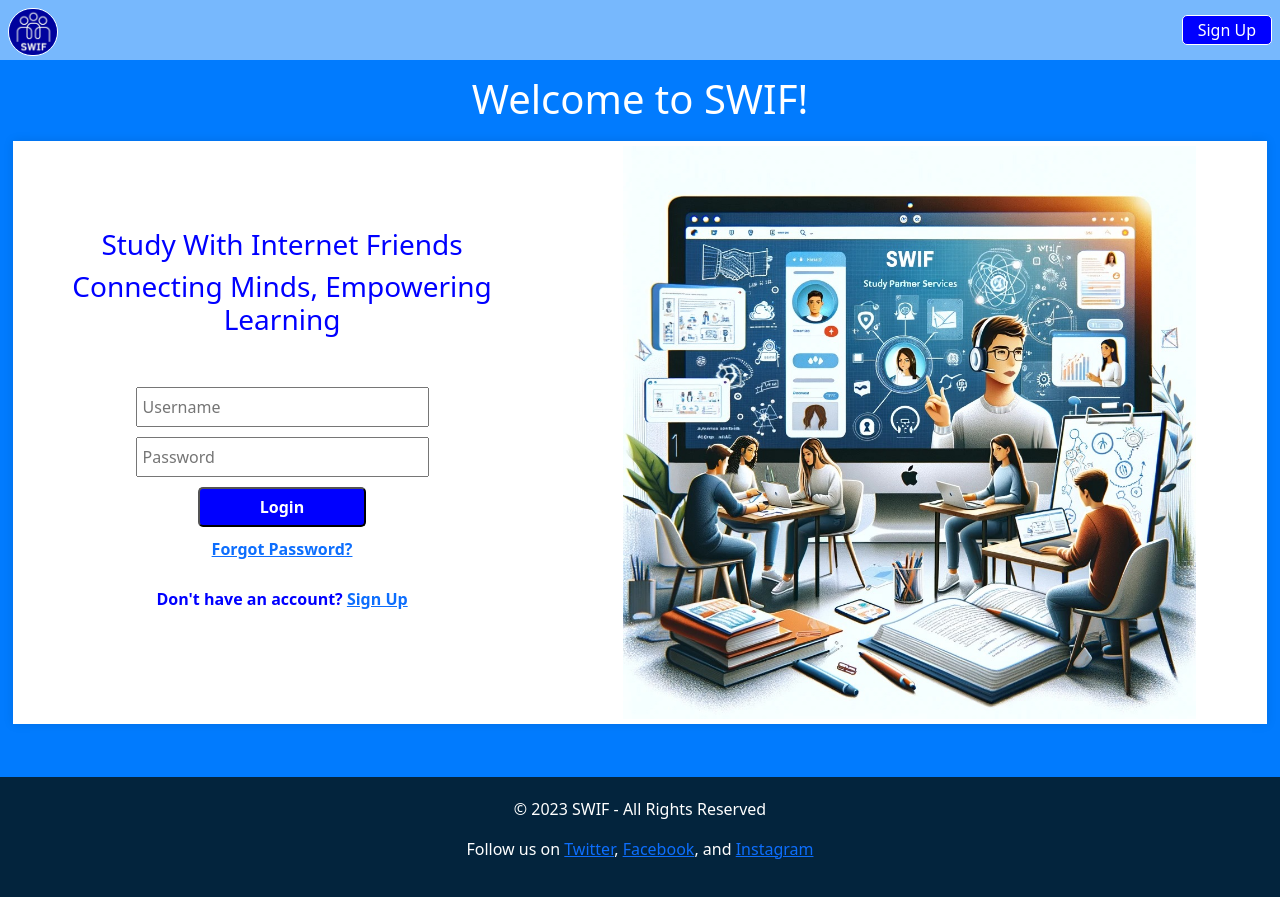
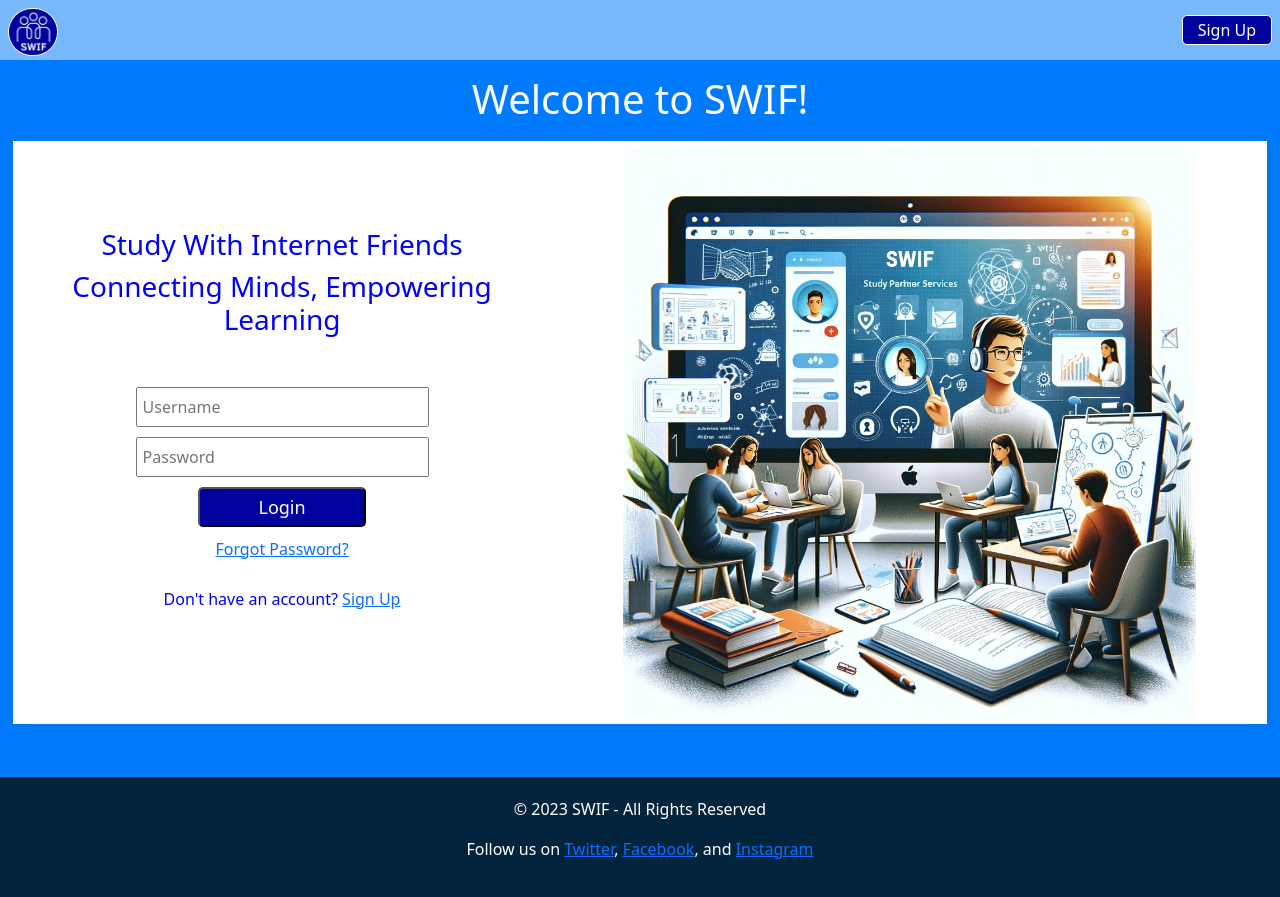
Before and after one commit to aheggy/swif-front-end, a React (Create React App) app: page / in a window 1280 px wide. Built offline with nearby package versions, Linux system fonts and the light colour scheme; no server answers; the HTML template or start-up script is replaced by a standard one.

Commit message:
adding more styling

```diff
--- a/src/Components/NavBar.css
+++ b/src/Components/NavBar.css
@@ -39,7 +39,7 @@
   padding: 2px 15px;
   cursor: pointer;
   border-radius: 5px;
-  background-color: blue;
+  background-color: #00029d;
   color: white;
   }
 
@@ -47,7 +47,7 @@
     /* text-decoration: underline; */
     transition: 0.2s;
     background-color: white;
-    color: blue;
+    color: #00029d;
     border: 1px solid blue;
     /* box-shadow: 0 0 20px rgb(0, 8, 255); */
   }
--- a/src/Pages/Home.css
+++ b/src/Pages/Home.css
@@ -68,7 +68,6 @@
     /* border: 1px solid blue; */
     margin: 50px;
     width: 50%;
-    font-weight: bold;
 
 }
 
@@ -81,7 +80,7 @@
 
 
 .landing-page-image {
-    positizon: relative;
+    position: relative;
 }
 
 .landing-page-image .image {
@@ -111,7 +110,7 @@ button {
     color: #fff;
     cursor: pointer;
     transition: background-color 0.3s;
-    font-weight: bolder;
+    /* font-weight: bold; */
 }
 
 .login-button:hover {
@@ -125,9 +124,10 @@ button {
 .login-button{
     width: 40%;
     border-radius: 5px;
-    background-color: blue;
+    background-color: #00029d;
     padding: 5px ;
     height: 40px;
+    font-size: large;
 
 
 }
--- a/src/Pages/Library.css
+++ b/src/Pages/Library.css
@@ -94,7 +94,7 @@ input{
 .library-content button{
     padding: 3px 20px;
     border-radius: 5px;
-    background-color: #0156b3;
+    background-color: #00029d;
 }
 
 @media (max-width: 1024px) {
--- a/src/Pages/SignUp.css
+++ b/src/Pages/SignUp.css
@@ -30,7 +30,7 @@
 }
 
 .signup-page button {
-  background-color: blue;
+  background-color: #00029d;
   color: white;
   padding: 12px;
   border: none;
--- a/src/Pages/StudyGuide.css
+++ b/src/Pages/StudyGuide.css
@@ -48,7 +48,7 @@
 }
 
 .curriculum-form button {
-    background-color: #0056b3;
+    background-color: #00029d;
     color: white;
     font-weight: bold;
     cursor: pointer;
--- a/src/Pages/UserPage.css
+++ b/src/Pages/UserPage.css
@@ -45,7 +45,6 @@
 
 .about-user{
     width: 100%;
-
     border-radius: 5px;
     padding: 10px;
     border-radius: 1px solid blue;
@@ -77,6 +76,11 @@
     height: 120px;
     border-radius: 50%;
     object-fit: cover;
+}
+
+button{
+    border-radius: 5px;
+    background-color: #00029d;
 }
 
 @media screen and (min-width: 1024px) {
--- a/src/Pages/UserPage.jsx
+++ b/src/Pages/UserPage.jsx
@@ -76,6 +76,7 @@ function UserPage({currentUsername}) {
 							</div>
 						</div>
 						{ isOwnProfile && <button
+							className="edit-profile"
 							onClick={() => navigate(`/edit-profile?username=${encodeURIComponent(username)}`)}
 						>
 							Edit Profile
--- a/src/assets/css/ButtonsAnimation.css
+++ b/src/assets/css/ButtonsAnimation.css
@@ -30,7 +30,7 @@
 }
 
 .animated-btn div:nth-child(1) {
-    background-color: #1e90ff;
+    background-color: #017bfd88;
 }
 
 .animated-btn div:nth-child(2) {
--- a/src/assets/css/LineButtonAnimation.css
+++ b/src/assets/css/LineButtonAnimation.css
@@ -29,7 +29,7 @@
 .line-button-animation:hover {
     transform: scale(1.05);
     color: #000000;
-    background-color: #0099fe;
+    background-color: #017bfd88;
     -webkit-transform: scale(1.05);
     -moz-transform: scale(1.05);
     -ms-transform: scale(1.05);
--- a/src/assets/css/animatedImageCard.css
+++ b/src/assets/css/animatedImageCard.css
@@ -24,8 +24,8 @@
     transform: translateY(-5px) scale(1.005) translateZ(0);
     box-shadow: 0 24px 36px rgba(0, 0, 0, 0.11),
         0 24px 46px var(--box-shadow-color);
-        background-color: #017bfe;
-        color: white;
+        background-color: #017bfd88;
+        color: #00029d;
         font-weight: bold;
         font-size: xx-large;
 }
```
